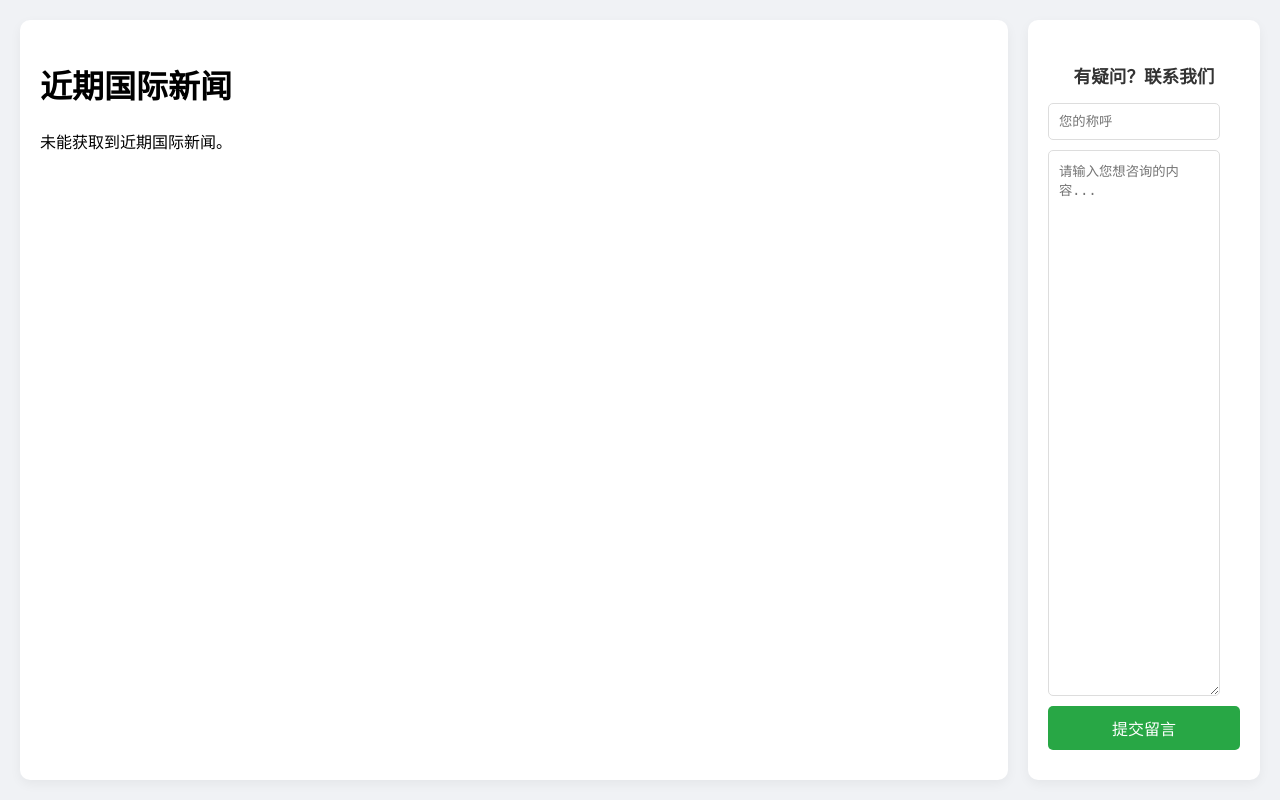
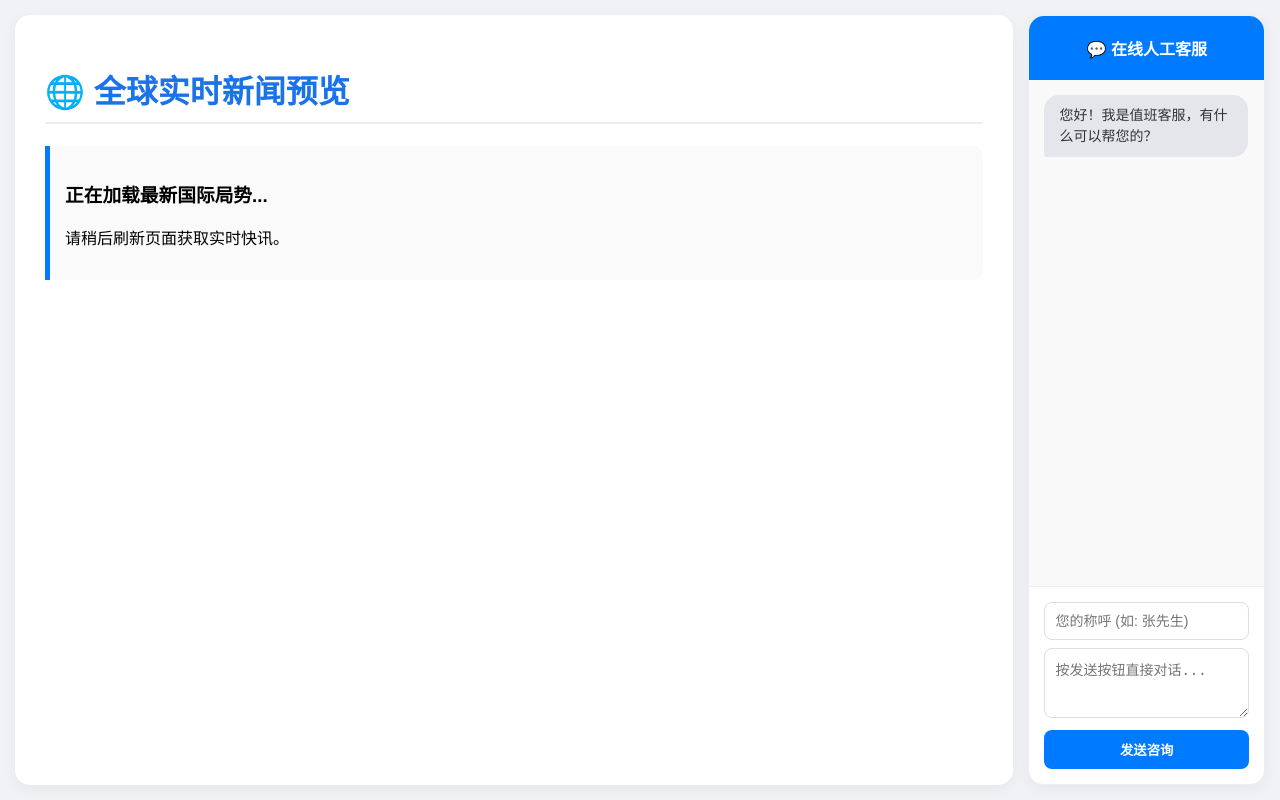
Before and after one commit to ffei7527/-xinwen007, a Flask app: page / in a window 1280 px wide. Run offline with Flask 3, Linux system fonts and the light colour scheme; some libraries are stand-ins or nearby versions.

Commit message:
Update index.html

```diff
--- a/templates/index.html
+++ b/templates/index.html
@@ -3,177 +3,91 @@
 <head>
     <meta charset="UTF-8">
     <meta name="viewport" content="width=device-width, initial-scale=1.0">
-    <title>近期国际新闻 & 联系客服</title>
+    <title>全球新闻速递 | 实时在线支持</title>
+    <script src="https://cdnjs.cloudflare.com/ajax/libs/socket.io/4.0.1/socket.io.js"></script>
     <style>
-        body {
-            font-family: 'Segoe UI', Tahoma, Geneva, Verdana, sans-serif;
-            margin: 0;
-            padding: 0;
-            background-color: #f0f2f5;
-            display: grid;
-            grid-template-columns: 8fr 2fr; /* 主内容区占 8 份，客服区占 2 份，总共 10 份，即 8/10 和 2/10 = 1/5, 近似 1/8 */
-            min-height: 100vh;
-            gap: 20px; /* 两栏之间的间距 */
-        }
-        .main-content {
-            background-color: #ffffff;
-            padding: 20px;
-            box-shadow: 0 4px 12px rgba(0,0,0,0.05);
-            border-radius: 10px;
-            margin-left: 20px; /* 左侧留边 */
-            margin-top: 20px;
-            margin-bottom: 20px;
-            overflow-y: auto; /* 内容过多时可滚动 */
-        }
-        .sidebar {
-            background-color: #ffffff;
-            padding: 20px;
-            box-shadow: 0 4px 12px rgba(0,0,0,0.05);
-            border-radius: 10px;
-            margin-right: 20px; /* 右侧留边 */
-            margin-top: 20px;
-            margin-bottom: 20px;
-        }
+        :root { --primary-color: #007bff; --bg-color: #f0f2f5; }
+        body { font-family: 'PingFang SC', 'Microsoft YaHei', sans-serif; margin: 0; display: flex; height: 100vh; background: var(--bg-color); }
 
-        /* 新闻样式 */
-        .news-item {
-            border-bottom: 1px solid #eee;
-            padding-bottom: 15px;
-            margin-bottom: 15px;
-        }
-        .news-item:last-child {
-            border-bottom: none;
-        }
-        .news-item h3 {
-            color: #333;
-            margin-top: 0;
-            margin-bottom: 5px;
-            font-size: 1.2em;
-        }
-        .news-item p {
-            color: #666;
-            line-height: 1.6;
-            font-size: 0.9em;
-        }
-        .news-item a {
-            color: #007bff;
-            text-decoration: none;
-        }
-        .news-item a:hover {
-            text-decoration: underline;
-        }
+        /* 左侧新闻区 */
+        .news-section { flex: 8; padding: 30px; overflow-y: auto; background: white; margin: 15px; border-radius: 15px; box-shadow: 0 4px 15px rgba(0,0,0,0.05); }
+        .news-card { border-left: 5px solid var(--primary-color); padding: 15px; margin-bottom: 20px; background: #fafafa; border-radius: 0 10px 10px 0; }
 
-        /* 客服模块样式 */
-        .chat-container {
-            /* 移除之前绝对定位的样式，改为融入布局 */
-            padding: 0; /* sidebar 已经有 padding */
-            box-shadow: none; /* sidebar 已经有 box-shadow */
-            border-radius: 0; /* sidebar 已经有 border-radius */
-            height: 100%; /* 填充整个 sidebar */
-            display: flex;
-            flex-direction: column;
-        }
-        h4 { color: #333; text-align: center; margin-bottom: 15px; font-size: 1.1em; }
-        input, textarea {
-            width: calc(100% - 20px); /* 减去 padding */
-            padding: 10px;
-            margin-bottom: 10px;
-            border: 1px solid #ddd;
-            border-radius: 5px;
-            box-sizing: border-box;
-            flex-shrink: 0; /* 不会被挤压 */
-        }
-        textarea {
-            flex-grow: 1; /* 占据剩余空间 */
-            resize: vertical; /* 允许垂直调整大小 */
-            min-height: 80px; /* 最小高度 */
-        }
-        button {
-            width: 100%;
-            padding: 10px;
-            background-color: #28a745; /* 绿色按钮更符合“联系”主题 */
-            color: white;
-            border: none;
-            border-radius: 5px;
-            cursor: pointer;
-            font-size: 16px;
-            margin-top: auto; /* 按钮始终在底部 */
-            flex-shrink: 0;
-        }
-        button:hover { background-color: #218838; }
-        #status { text-align: center; margin-top: 10px; font-size: 13px; color: #28a745; }
+        /* 右侧实时沟通区 (占1/5左右) */
+        .chat-sidebar { flex: 2; display: flex; flex-direction: column; background: white; margin: 15px 15px 15px 0; border-radius: 15px; box-shadow: 0 4px 15px rgba(0,0,0,0.05); border: 1px solid #eee; }
+        .chat-header { padding: 20px; background: var(--primary-color); color: white; border-radius: 15px 15px 0 0; text-align: center; font-weight: bold; }
 
-        /* 响应式调整：小屏幕下堆叠 */
-        @media (max-width: 768px) {
-            body {
-                grid-template-columns: 1fr; /* 单列布局 */
-                gap: 0;
-            }
-            .main-content, .sidebar {
-                margin: 10px;
-            }
-            .sidebar {
-                margin-top: 0; /* 紧贴新闻内容 */
-            }
-        }
+        /* 聊天消息区域 */
+        #chat-window { flex: 1; overflow-y: auto; padding: 15px; background: #f9f9f9; display: flex; flex-direction: column; gap: 10px; }
+        .message { max-width: 85%; padding: 10px 15px; border-radius: 15px; font-size: 14px; line-height: 1.5; }
+        .user-msg { align-self: flex-end; background: var(--primary-color); color: white; border-bottom-right-radius: 2px; }
+        .admin-msg { align-self: flex-start; background: #e4e6eb; color: #333; border-bottom-left-radius: 2px; }
+
+        /* 输入区域 */
+        .input-area { padding: 15px; border-top: 1px solid #eee; }
+        input, textarea { width: 100%; border: 1px solid #ddd; border-radius: 8px; padding: 10px; box-sizing: border-box; margin-bottom: 8px; font-size: 14px; }
+        button { width: 100%; padding: 10px; background: var(--primary-color); color: white; border: none; border-radius: 8px; cursor: pointer; transition: 0.3s; font-weight: bold; }
+        button:hover { opacity: 0.9; transform: translateY(-1px); }
     </style>
 </head>
 <body>
-    <div class="main-content">
-        <h1>近期国际新闻</h1>
-        {% if news %}
-            {% for article in news %}
-                <div class="news-item">
-                    <h3><a href="{{ article.url }}" target="_blank">{{ article.title }}</a></h3>
-                    <p>{{ article.description }}</p>
-                </div>
-            {% endfor %}
-        {% else %}
-            <p>未能获取到近期国际新闻。</p>
-        {% endif %}
+    <div class="news-section">
+        <h1 style="color: #1a73e8; border-bottom: 2px solid #eee; padding-bottom: 10px;">🌐 全球实时新闻预览</h1>
+        <div id="news-container">
+            {% if news %}
+                {% for item in news %}
+                    <div class="news-card">
+                        <h3 style="margin-top:0;">{{ item.title }}</h3>
+                        <p style="color: #666;">{{ item.description }}</p>
+                    </div>
+                {% endfor %}
+            {% else %}
+                <div class="news-card"><h3>正在加载最新国际局势...</h3><p>请稍后刷新页面获取实时快讯。</p></div>
+            {% endif %}
+        </div>
     </div>
 
-    <div class="sidebar">
-        <div class="chat-container">
-            <h4>有疑问？联系我们</h4>
-            <input type="text" id="name" placeholder="您的称呼">
-            <textarea id="message" rows="4" placeholder="请输入您想咨询的内容..."></textarea>
-            <button onclick="sendMessage()">提交留言</button>
-            <div id="status"></div>
+    <div class="chat-sidebar">
+        <div class="chat-header">💬 在线人工客服</div>
+        <div id="chat-window">
+            <div class="message admin-msg">您好！我是值班客服，有什么可以帮您的？</div>
+        </div>
+        <div class="input-area">
+            <input type="text" id="username" placeholder="您的称呼 (如: 张先生)">
+            <textarea id="msg-input" rows="3" placeholder="按发送按钮直接对话..."></textarea>
+            <button onclick="sendMsg()">发送咨询</button>
         </div>
     </div>
 
     <script>
-        async function sendMessage() {
-            const name = document.getElementById('name').value;
-            const message = document.getElementById('message').value;
-            const status = document.getElementById('status');
+        const socket = io();
+        const chatWindow = document.getElementById('chat-window');
 
-            if (!name || !message) {
-                status.innerText = "请填写完整信息！";
-                status.style.color = "red";
-                return;
-            }
+        // 接收客服的实时回复
+        socket.on('server_to_client', (data) => {
+            const div = document.createElement('div');
+            div.className = 'message admin-msg';
+            div.innerText = data.msg;
+            chatWindow.appendChild(div);
+            chatWindow.scrollTop = chatWindow.scrollHeight;
+        });
 
-            status.innerText = "正在发送...";
-            status.style.color = "gray";
+        function sendMsg() {
+            const name = document.getElementById('username').value || '咨询者';
+            const msg = document.getElementById('msg-input').value;
+            if(!msg) return;
 
-            try {
-                const response = await fetch('/send_message', {
-                    method: 'POST',
-                    headers: { 'Content-Type': 'application/json' },
-                    body: JSON.stringify({ name, message })
-                });
-                const data = await response.json();
-                status.innerText = data.message;
-                status.style.color = "green";
-                document.getElementById('name').value = '';
-                document.getElementById('message').value = '';
-            } catch (error) {
-                console.error("发送失败:", error);
-                status.innerText = "发送失败，请重试！";
-                status.style.color = "red";
-            }
+            // 1. 发送给后端
+            socket.emit('client_msg', { name: name, msg: msg });
+
+            // 2. 本地直接显示自己的话（气泡效果）
+            const div = document.createElement('div');
+            div.className = 'message user-msg';
+            div.innerText = msg;
+            chatWindow.appendChild(div);
+
+            document.getElementById('msg-input').value = '';
+            chatWindow.scrollTop = chatWindow.scrollHeight;
         }
     </script>
 </body>
```
